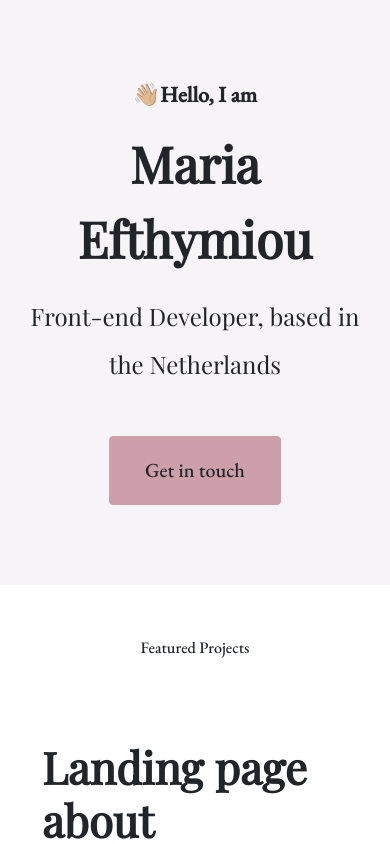
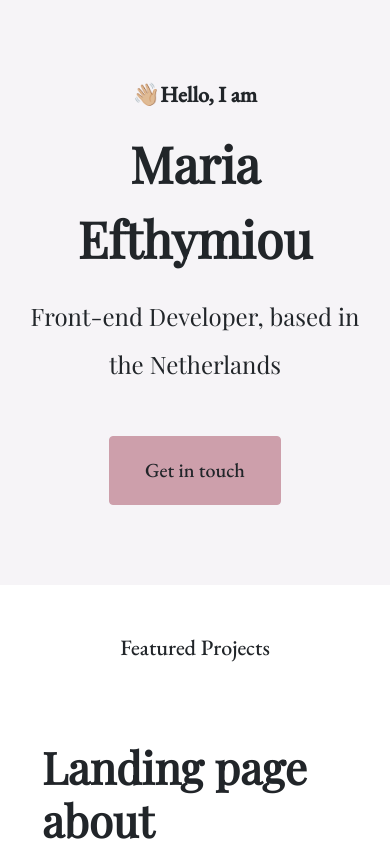
Before and after one commit to Maria09876/Portfolio, a plain HTML site: page index.html in a window 390 px wide. Shown: the top 844 px of the page. Drawn offline with nearby package versions, Linux system fonts and the light colour scheme; a web font is replaced by a local one.

Commit message:
changed pre-title font size

```diff
--- a/index.html
+++ b/index.html
@@ -45,7 +45,7 @@
       </div>
     </div>
 
-    <p class="m-5 text-center">Featured Projects</p>
+    <p class="pre-title m-5 text-center">Featured Projects</p>
 
     <div class="container">
       <div class="row mb-5">
--- a/src/styles.css
+++ b/src/styles.css
@@ -8,6 +8,9 @@
 
 body{
     font-family: var(--default-font-family);
+}
+.pre-title{
+    font-size: 28px;
 }
 .hero{
     background-color: rgba(210,199,213, 0.2);
@@ -111,4 +114,8 @@ img{
    .project-description .solid {
     display: block;
     }
+
+    .pre-title{
+        font-size: 22px;
+    }
 }
```
